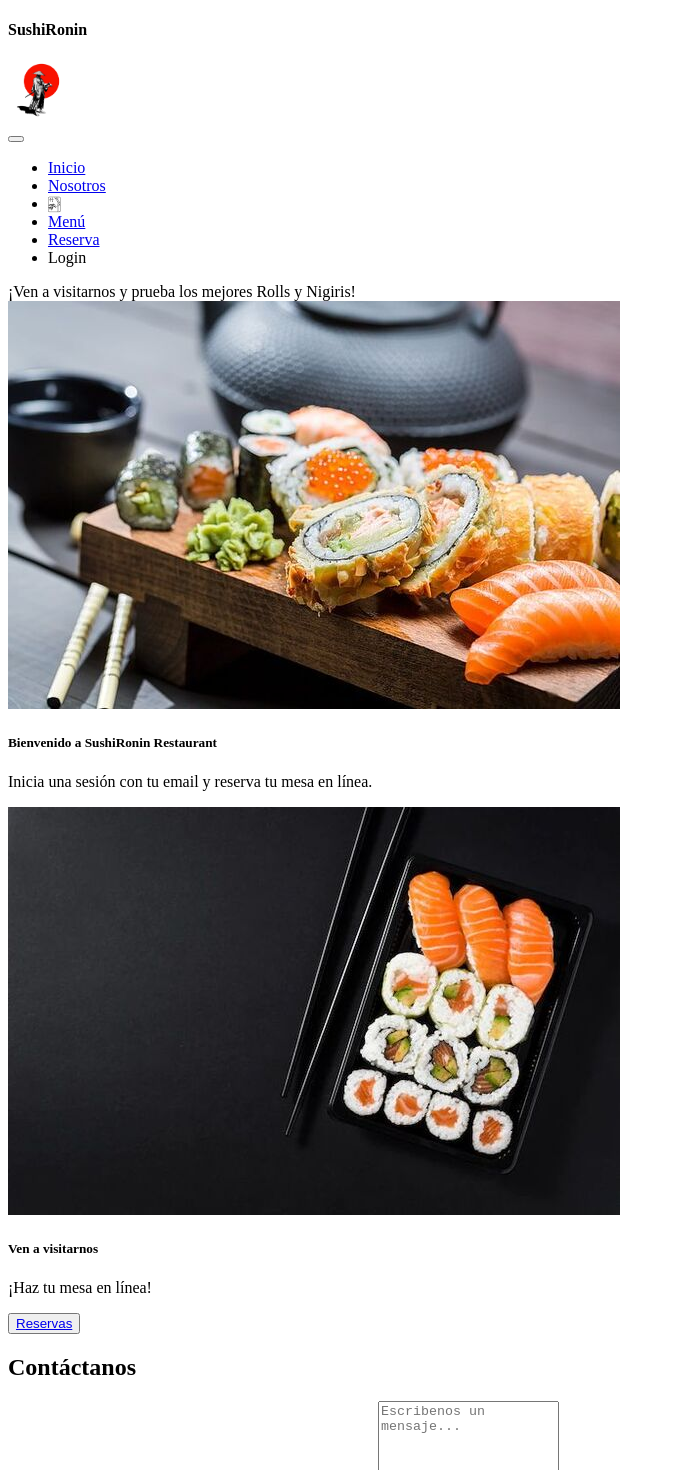
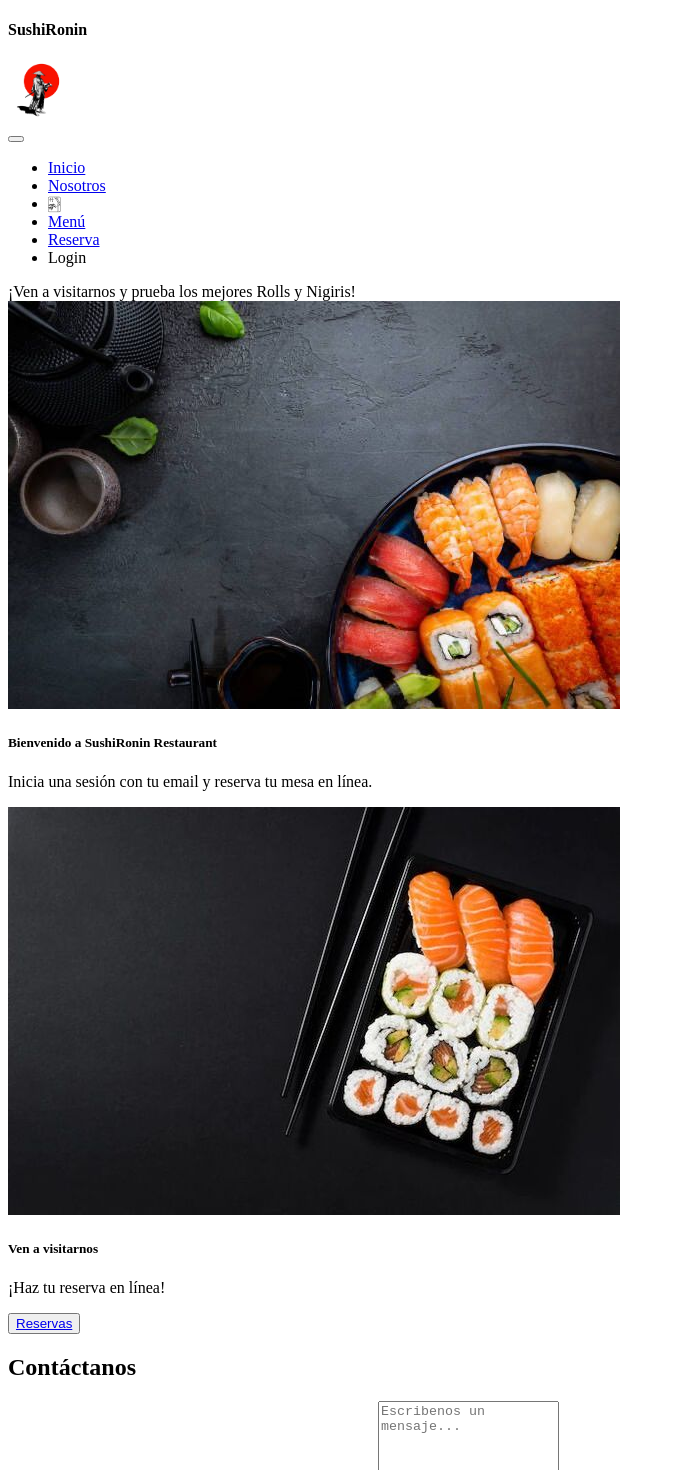
Before and after one commit to swamplord00/proyecto_4_, a React (Vite) app: page / in a window 1280 px wide. Shown: the top 1470 px of the page, without its empty margins (0-675 px from the left). Built offline with nearby package versions, Linux system fonts and the light colour scheme.

Commit message:
hompage+ booking fix

```diff
--- a/src/pages/BookingPage.jsx
+++ b/src/pages/BookingPage.jsx
@@ -55,10 +55,13 @@ export const BookingPage = ({ usuario, setUsuario }) => {
 
   return (
     <>
-      <div className="card">
-        <div className="card-body">Recomendamos hacer tu reserva en línea.</div>
+      {usuario ? (
+        <>
+          <div className="card bg-success text-light">
+            <div className="card-body">
+              ¡Ya puedes hacer tu reserva!.
             </div>
-
+          </div>
           <div className="card p-5">
             <form onSubmit={onSubmit} className="form">
               <div className="mb-3">
@@ -125,7 +128,6 @@ export const BookingPage = ({ usuario, setUsuario }) => {
             </form>
           </div>
 
-      {usuario ? (
           <div className="table-responsive-sm">
             <table className="table p-5 mt-5 ">
               <thead>
@@ -163,8 +165,16 @@ export const BookingPage = ({ usuario, setUsuario }) => {
               </tbody>
             </table>
           </div>
+        </>
       ) : (
-        <></>
+        <>
+          <div className="card bg-danger text-light">
+            <div className="card-body">
+              {" "}
+              Logeate y podrás hacer tu reserva en línea.
+            </div>
+          </div>
+        </>
       )}
     </>
   );
--- a/src/pages/HomePage.jsx
+++ b/src/pages/HomePage.jsx
@@ -12,7 +12,7 @@ export const HomePage = () => {
       <div className="card p-2">
 
       <div className="card bg-dark text-white">
-        <img src="/images/cr2.jpeg" className="card-img" alt="bg sushi" />
+        <img src="/images/cr4.jpeg" className="card-img" alt="bg sushi" />
         <div className="card-img-overlay">
           <h5 className="card-title">Bienvenido a SushiRonin Restaurant</h5>
           <p className="card-text">Inicia una sesión con tu email y reserva tu mesa en línea.</p>
@@ -26,7 +26,7 @@ export const HomePage = () => {
         <img src="/images/cr1.jpeg" className="card-img" alt="bg sushi" />
         <div className="card-img-overlay">
           <h5 className="card-title">Ven a visitarnos</h5>
-          <p className="card-text">¡Haz tu mesa en línea!</p>
+          <p className="card-text">¡Haz tu reserva en línea!</p>
           <button className="btn btn-info">
             <Link
               to="/reserva"
```
Lines whose indentation alone changed are shown as unchanged.
